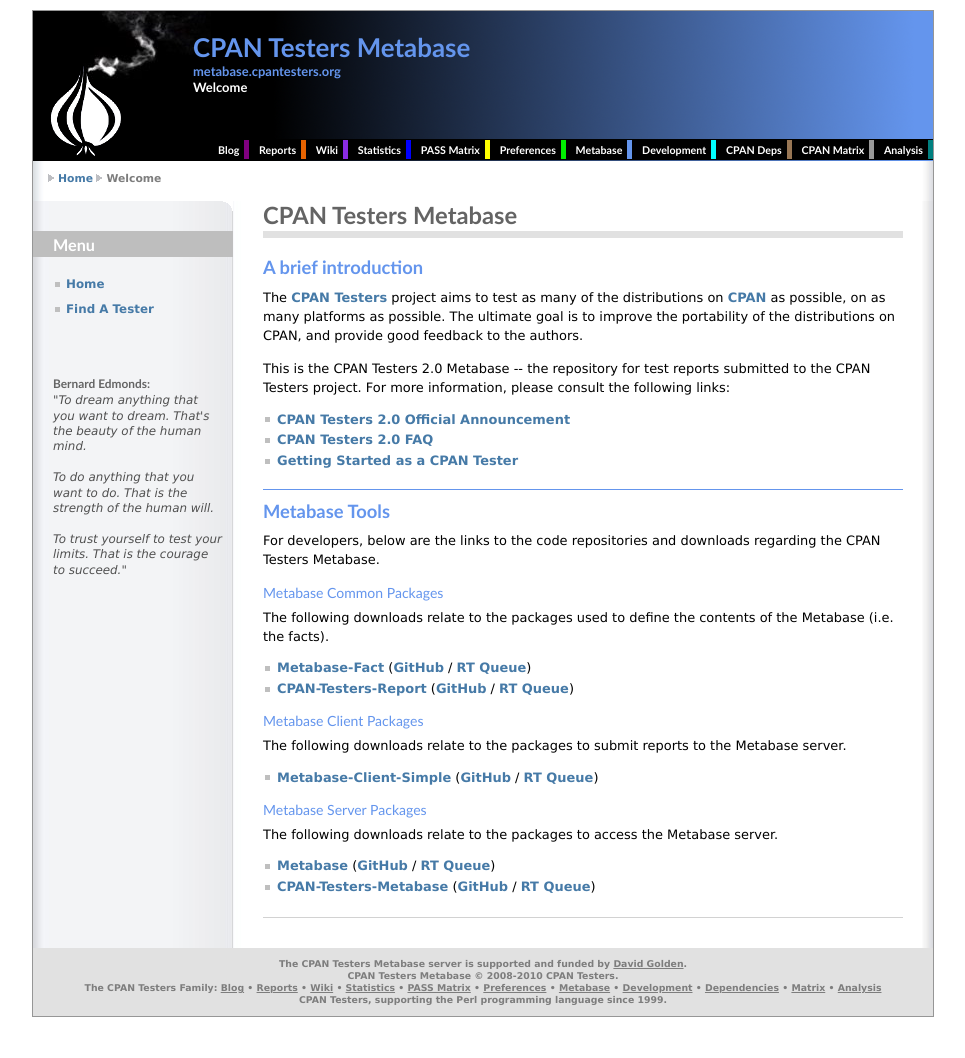
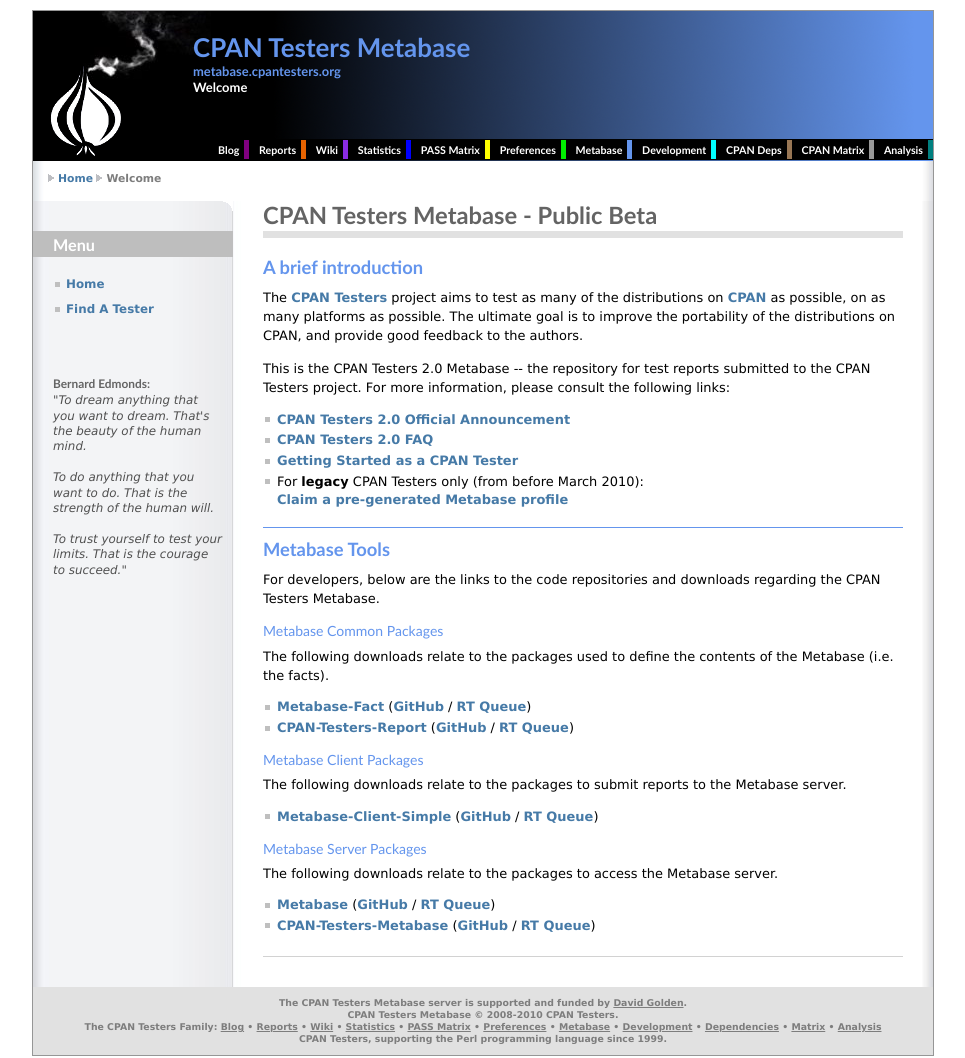
Before and after one commit to cpan-testers/metabase-homepage, a plain HTML site: page index.html in a window 1280 px wide. Shown: the whole page, without its empty margins (157-1122 px from the left). Before the commit the page ends 1029 px from the top, so only its background shows below. Drawn offline with Linux system fonts and the light colour scheme.

Commit message:
note beta; add claimid link

```diff
--- a/index.html
+++ b/index.html
@@ -103,7 +103,7 @@
       <div class="main-content">
 
         <!-- Pagetitle -->
-        <h1 class="pagetitle">CPAN Testers Metabase</h1>
+        <h1 class="pagetitle">CPAN Testers Metabase - Public Beta</h1>
         <div class="column1-unit">
 
           <h2>A brief introduction</h2>
@@ -116,6 +116,7 @@
             <li><a href="http://blog.cpantesters.org/diary/83">CPAN Testers 2.0 Official Announcement</a></li>
             <li><a href="http://wiki.cpantesters.org/wiki/CPANTesters2FAQ">CPAN Testers 2.0 FAQ</a></li>
             <li><a href="http://wiki.cpantesters.org/wiki/GettingStarted">Getting Started as a CPAN Tester</a></li>
+            <li>For <b>legacy</b> CPAN Testers only (from before March 2010):<br /><a href="http://metabase.cpantesters.org/claimid/">Claim a pre-generated Metabase profile</a></li>
           </ul>
 
 
```
